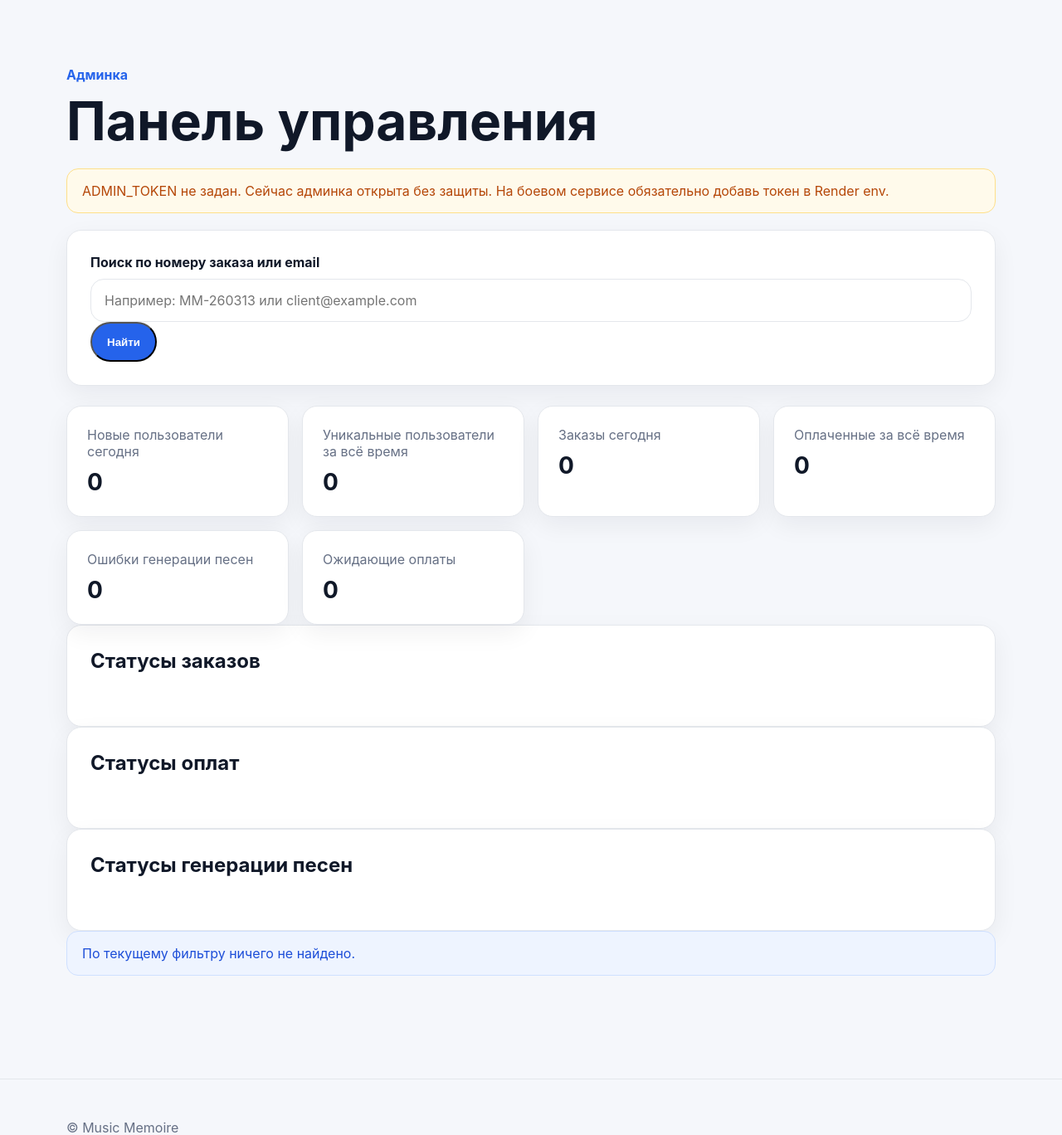
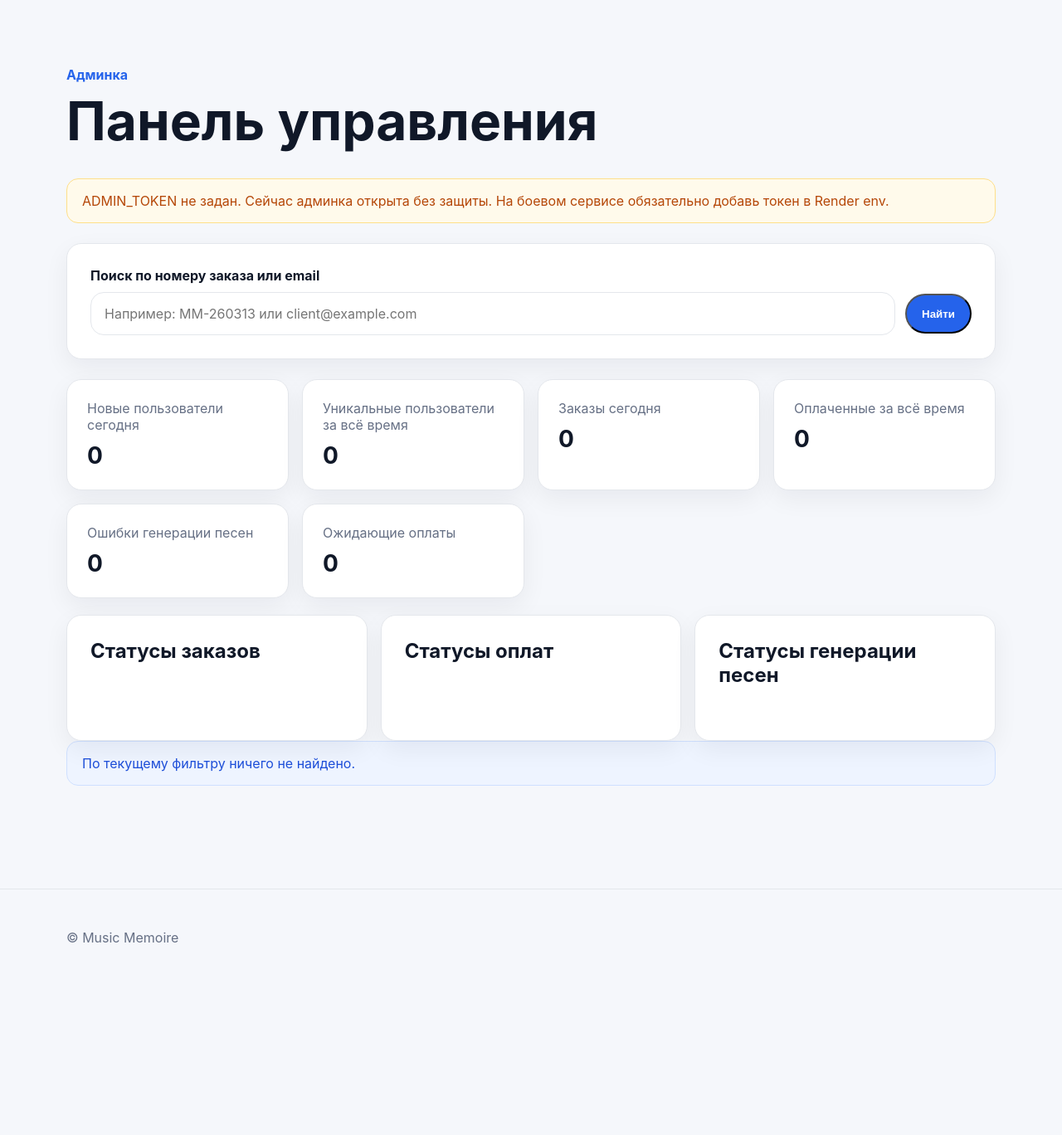
Before and after one commit to mikhailantonovdigital-dev/musicmemoire-web, a FastAPI app: page /admin/ in a window 1280 px wide. Shown: the part 73-1441 px from the top of the page at 83% size. After the commit the page ends 1209 px from the top, so only its background shows below. Run offline with FastAPI, Linux system fonts and the light colour scheme; data that the repository does not hold is empty; parts of the project's set-up code (start-up, migrations or seed data) failed here and were passed over; some libraries are stand-ins or nearby versions.

Commit message:
Update styles.css

```diff
--- a/app/static/css/styles.css
+++ b/app/static/css/styles.css
@@ -576,3 +576,90 @@ h2 {
   width: 100%;
   margin-top: 16px;
 }
+.admin-toolbar {
+  display: flex;
+  justify-content: space-between;
+  gap: 16px;
+  align-items: flex-start;
+  margin-bottom: 20px;
+  flex-wrap: wrap;
+}
+
+.admin-search-form {
+  margin: 24px 0;
+}
+
+.admin-search-row {
+  display: flex;
+  gap: 12px;
+  flex-wrap: wrap;
+  align-items: center;
+}
+
+.admin-search-row .text-input {
+  flex: 1 1 320px;
+}
+
+.admin-status-grid,
+.admin-detail-grid,
+.admin-orders-list {
+  display: grid;
+  gap: 16px;
+  margin-top: 20px;
+}
+
+.admin-status-grid {
+  grid-template-columns: repeat(3, 1fr);
+}
+
+.admin-detail-grid {
+  grid-template-columns: repeat(2, 1fr);
+}
+
+.preview-box {
+  border: 1px solid var(--line);
+  border-radius: 16px;
+  padding: 14px 16px;
+  background: #fbfcfe;
+  line-height: 1.6;
+  white-space: pre-wrap;
+  color: var(--text);
+}
+
+.admin-events {
+  display: grid;
+  gap: 14px;
+}
+
+.admin-event {
+  border: 1px solid var(--line);
+  border-radius: 16px;
+  padding: 16px;
+  background: #fbfcfe;
+}
+
+.admin-event-head {
+  display: flex;
+  justify-content: space-between;
+  gap: 12px;
+  flex-wrap: wrap;
+  margin-bottom: 10px;
+}
+
+.admin-event-head span {
+  color: var(--muted);
+}
+
+.admin-pre {
+  margin: 0;
+  white-space: pre-wrap;
+  word-break: break-word;
+  font: 13px/1.5 ui-monospace, SFMono-Regular, Menlo, monospace;
+}
+
+@media (max-width: 900px) {
+  .admin-status-grid,
+  .admin-detail-grid {
+    grid-template-columns: 1fr;
+  }
+}
```
